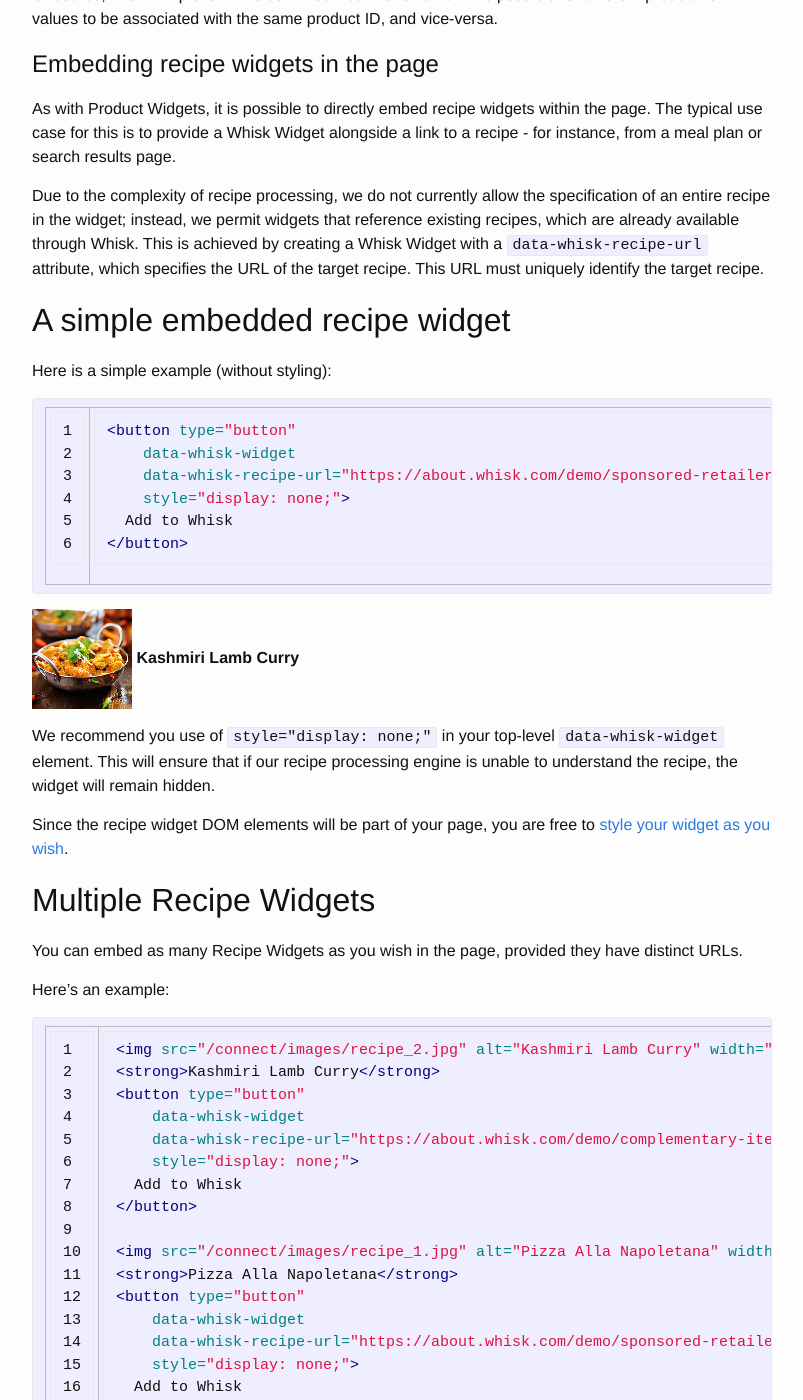
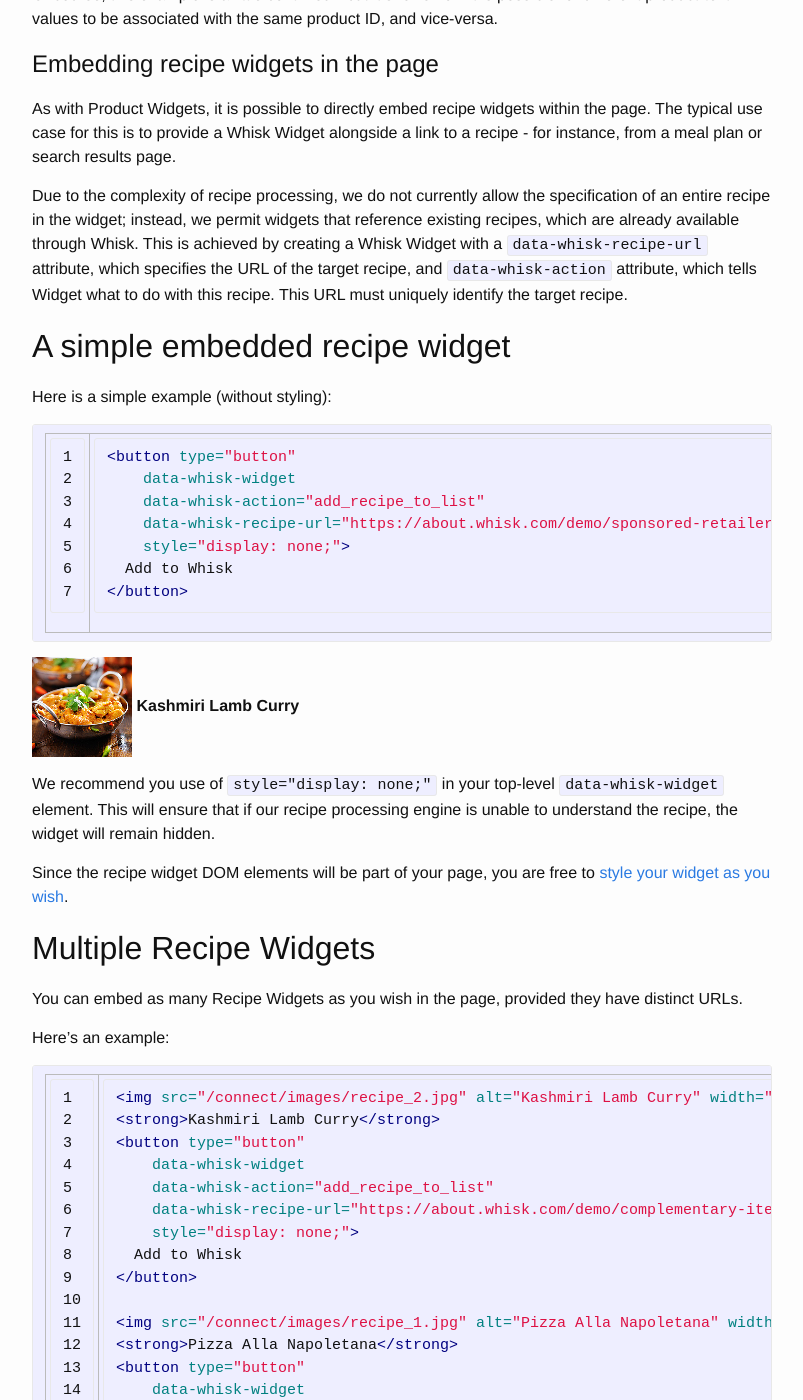
Before and after one commit to whisklabs/whisklabs.github.io, a Jekyll site: the page built from connect/index.md, in a window 1280 px wide and 1400 px high, scrolled down 7022 px. Shown: the whole window, without its empty margins (238-1041 px from the left). Built offline with Jekyll 4.4.1, drawn with Linux system fonts in a browser that asks for light colours; nearby versions of some CDN libraries; a script that is not in the unit is left out; some of the changed text lies outside the part shown.

Commit message:
Docs updated

```diff
--- a/connect/index.md
+++ b/connect/index.md
@@ -311,7 +311,7 @@ Of course, this example is a little contrived - but it shows how it is possible
 
 As with Product Widgets, it is possible to directly embed recipe widgets within the page. The typical use case for this is to provide a Whisk Widget alongside a link to a recipe - for instance, from a meal plan or search results page.
 
-Due to the complexity of recipe processing, we do not currently allow the specification of an entire recipe in the widget; instead, we permit widgets that reference existing recipes, which are already available through Whisk. This is achieved by creating a Whisk Widget with a `data-whisk-recipe-url` attribute, which specifies the URL of the target recipe. This URL must uniquely identify the target recipe.
+Due to the complexity of recipe processing, we do not currently allow the specification of an entire recipe in the widget; instead, we permit widgets that reference existing recipes, which are already available through Whisk. This is achieved by creating a Whisk Widget with a `data-whisk-recipe-url` attribute, which specifies the URL of the target recipe, and `data-whisk-action` attribute, which tells Widget what to do with this recipe. This URL must uniquely identify the target recipe.
 
 ## A simple embedded recipe widget
 
@@ -320,6 +320,7 @@ Here is a simple example (without styling):
 {% highlight html linenos %}
 <button type="button"
     data-whisk-widget
+    data-whisk-action="add_recipe_to_list"
     data-whisk-recipe-url="https://about.whisk.com/demo/sponsored-retailer"
     style="display: none;">
   Add to Whisk
@@ -331,6 +332,7 @@ Here is a simple example (without styling):
 <button type="button"
     style="display: none;"
     data-whisk-widget
+    data-whisk-action="add_recipe_to_list"
     data-whisk-recipe-url="https://about.whisk.com/demo/complementary-item-advert">
   Add to Whisk
 </button>
@@ -351,6 +353,7 @@ Here's an example:
 <strong>Kashmiri Lamb Curry</strong>
 <button type="button"
     data-whisk-widget
+    data-whisk-action="add_recipe_to_list"
     data-whisk-recipe-url="https://about.whisk.com/demo/complementary-item-advert"
     style="display: none;">
   Add to Whisk
@@ -360,6 +363,7 @@ Here's an example:
 <strong>Pizza Alla Napoletana</strong>
 <button type="button"
     data-whisk-widget
+    data-whisk-action="add_recipe_to_list"
     data-whisk-recipe-url="https://about.whisk.com/demo/sponsored-retailer"
     style="display: none;">
   Add to Whisk
@@ -371,6 +375,7 @@ Here's an example:
 <strong>Kashmiri Lamb Curry</strong>
 <button type="button"
     data-whisk-widget
+    data-whisk-action="add_recipe_to_list"
     data-whisk-recipe-url="https://about.whisk.com/demo/complementary-item-advert"
     style="display: none;">
   Add to Whisk
@@ -380,6 +385,7 @@ Here's an example:
 <strong>Pizza Alla Napoletana</strong>
 <button type="button"
     data-whisk-widget
+    data-whisk-action="add_recipe_to_list"
     data-whisk-recipe-url="https://about.whisk.com/demo/sponsored-retailer"
     style="display: none;">
   Add to Whisk
@@ -443,6 +449,7 @@ Each individual recipe widget is added with a structure like this:
 {% highlight html %}
 <button type="button"
     data-whisk-widget
+    data-whisk-action="add_recipe_to_list"
     data-whisk-recipe-url="http://example.com/your_recipe_here"
     style="display: none;">
   Here's an example of a recipe widget
```
